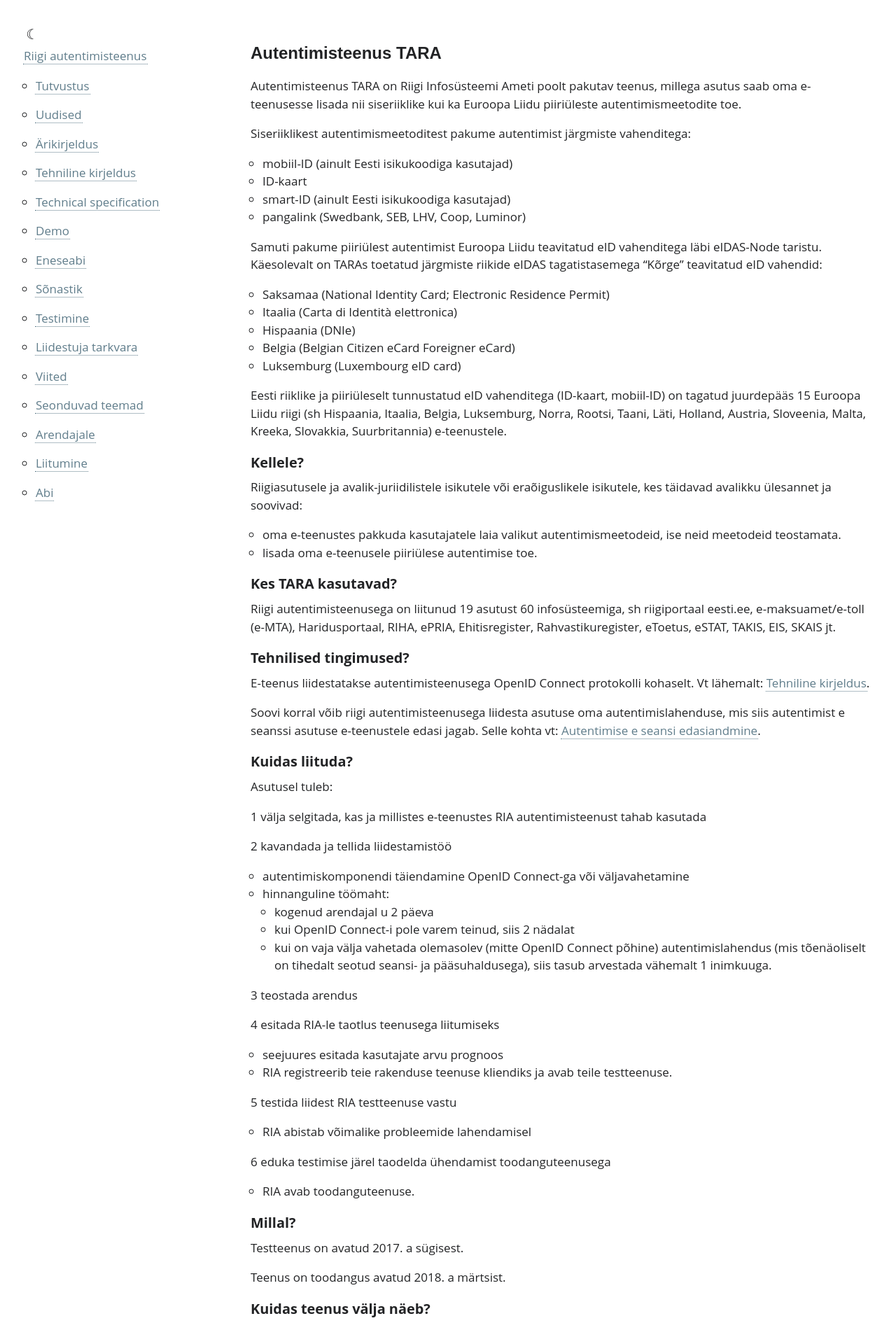
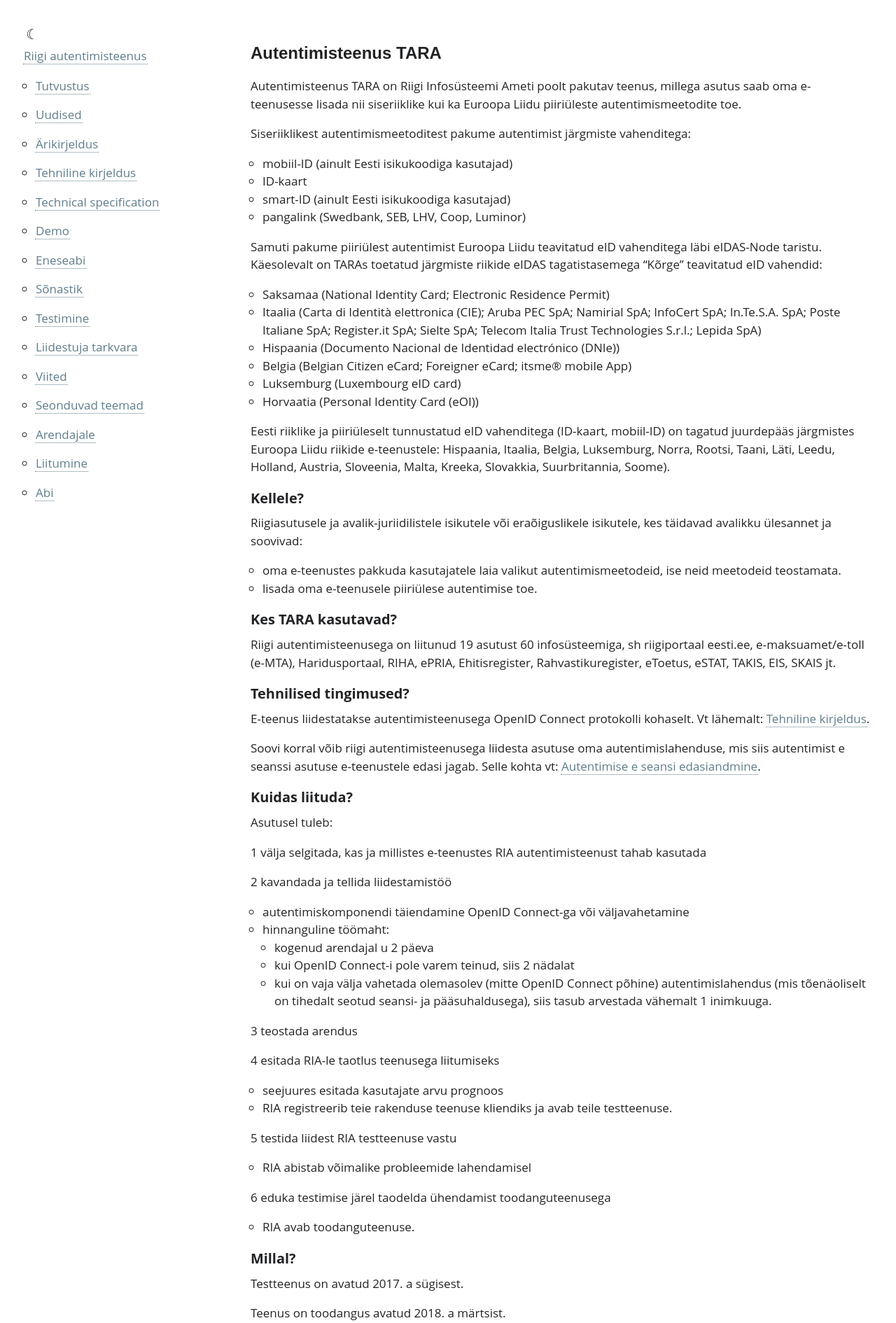
Before and after one commit to e-gov/TARA-Doku, a Jekyll site: the page built from Arikirjeldus.md, in a window 1280 px wide. Shown: the top 1890 px of the page at 70% size. Built offline with Jekyll 4.4.1, drawn with Linux system fonts in a browser that asks for light colours; our own code applies the rules of GitHub Pages for plain Markdown files.

Commit message:
Update Arikirjeldus.md

```diff
--- a/Arikirjeldus.md
+++ b/Arikirjeldus.md
@@ -16,12 +16,13 @@ Siseriiklikest autentimismeetoditest pakume autentimist järgmiste vahenditega:
 Samuti pakume piiriülest autentimist Euroopa Liidu teavitatud eID vahenditega läbi eIDAS-Node taristu. Käesolevalt on TARAs toetatud järgmiste riikide eIDAS tagatistasemega "Kõrge" teavitatud eID vahendid:
 
 - Saksamaa (National Identity Card; Electronic Residence Permit)
-- Itaalia (Carta di Identità elettronica)
-- Hispaania (DNIe)
-- Belgia (Belgian Citizen eCard Foreigner eCard)
+- Itaalia (Carta di Identità elettronica (CIE); Aruba PEC SpA; Namirial SpA; InfoCert SpA; In.Te.S.A. SpA; Poste Italiane SpA; Register.it SpA; Sielte SpA; Telecom Italia Trust Technologies S.r.l.; Lepida SpA)
+- Hispaania (Documento Nacional de Identidad electrónico (DNIe))
+- Belgia (Belgian Citizen eCard; Foreigner eCard; itsme® mobile App)
 - Luksemburg (Luxembourg eID card)
+- Horvaatia (Personal Identity Card (eOI))
 
-Eesti riiklike ja piiriüleselt tunnustatud eID vahenditega (ID-kaart, mobiil-ID) on tagatud juurdepääs 15 Euroopa Liidu riigi (sh Hispaania, Itaalia, Belgia, Luksemburg, Norra, Rootsi, Taani, Läti, Holland, Austria, Sloveenia, Malta, Kreeka, Slovakkia, Suurbritannia) e-teenustele.
+Eesti riiklike ja piiriüleselt tunnustatud eID vahenditega (ID-kaart, mobiil-ID) on tagatud juurdepääs järgmistes Euroopa Liidu riikide e-teenustele: Hispaania, Itaalia, Belgia, Luksemburg, Norra, Rootsi, Taani, Läti, Leedu, Holland, Austria, Sloveenia, Malta, Kreeka, Slovakkia, Suurbritannia, Soome).
 
 ## Kellele?
 
```
